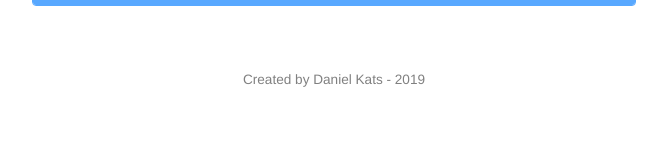
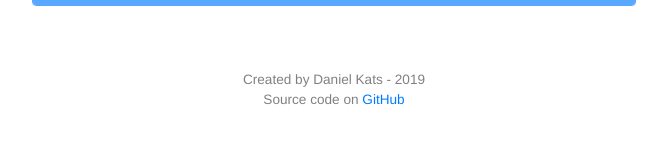
Before and after one commit to boompig/civ6-timeline, a React app: page / in a window 1280 px wide. Shown: the part 528-672 px from the top of the page, without its empty margins (306-973 px from the left). Built offline with nearby package versions, Linux system fonts and the light colour scheme.

Commit message:
added github link to footer

```diff
--- a/src/components/footer.tsx
+++ b/src/components/footer.tsx
@@ -2,6 +2,9 @@ import * as React from "react";
 
 export default class Footer extends React.Component<{}, {}> {
 	render() {
-		return <footer>Created by Daniel Kats - 2019</footer>;
+		return (<footer>
+			<div>Created by Daniel Kats - 2019</div>
+			<div>Source code on <a href="https://github.com/boompig/civ6-timeline">GitHub</a></div>
+		</footer>);
 	}
 }
```
